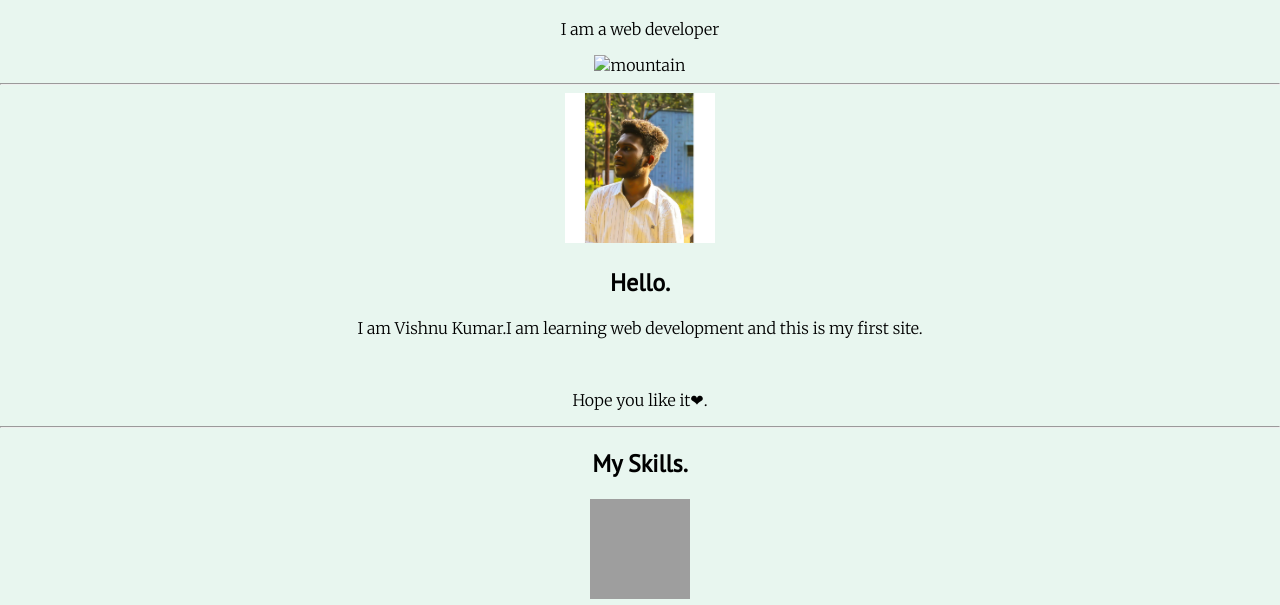
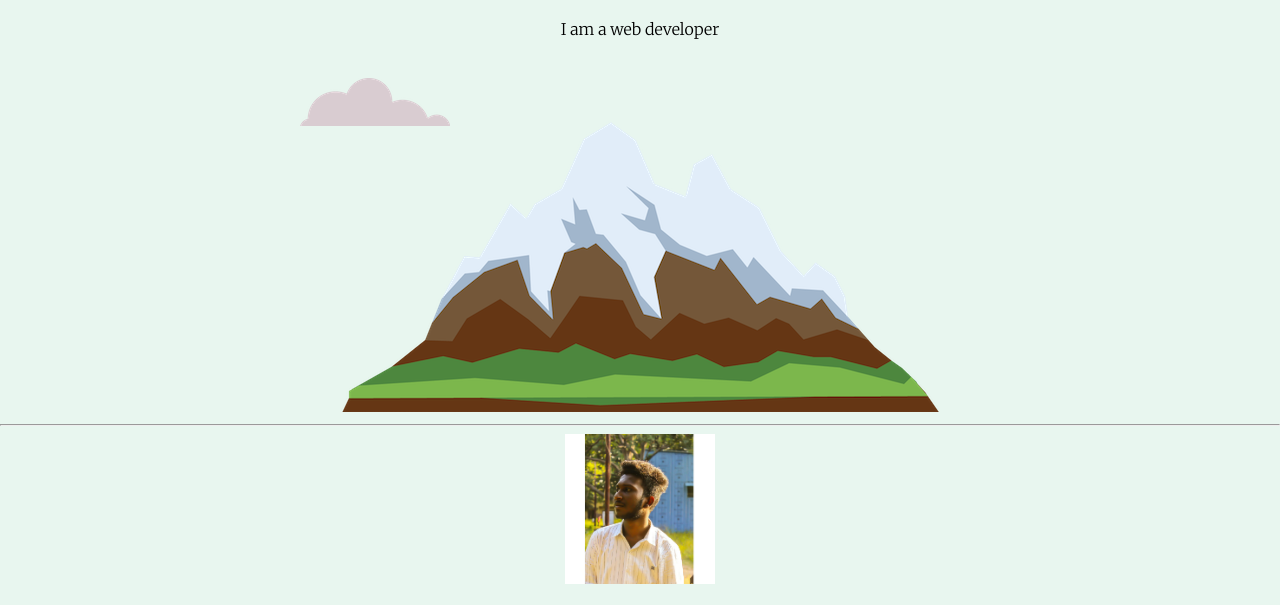
Before and after one commit to Vishnu-1702/Vishnu, a plain HTML site: page index.html in a window 1280 px wide. Shown: the part 162-767 px from the top of the page. Drawn offline with Linux system fonts and the light colour scheme; grey boxes are pictures that could not be loaded; a web font is replaced by a local one.

Commit message:
Update index.html

```diff
--- a/index.html
+++ b/index.html
@@ -18,7 +18,7 @@
     <h1>I am Vishnu Kumar</h1>
     <p>I am a web developer</p>
     <img class="bottom-cloud" src="cloud.png" alt="cloud">
-    <img src="Images/mountain.png" alt="mountain"><br>
+    <img src="mountain.png" alt="mountain"><br>
     <hr>
     </div>
     <div class="middle-container">
```
